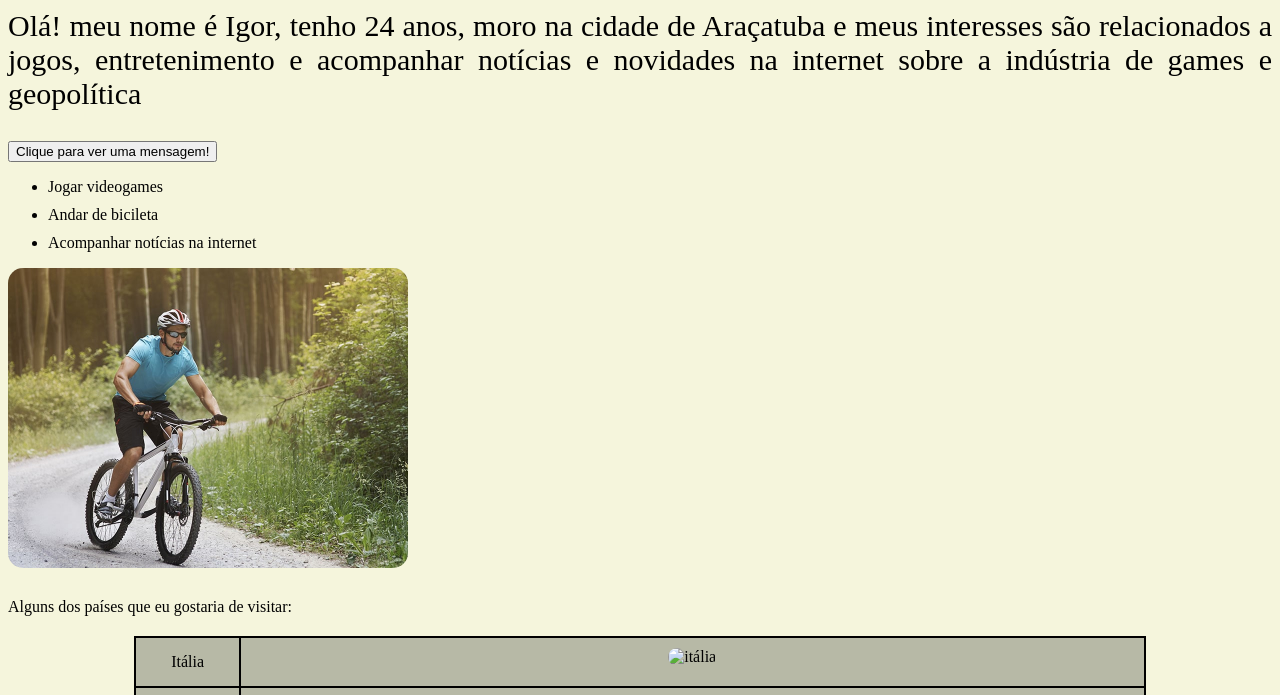
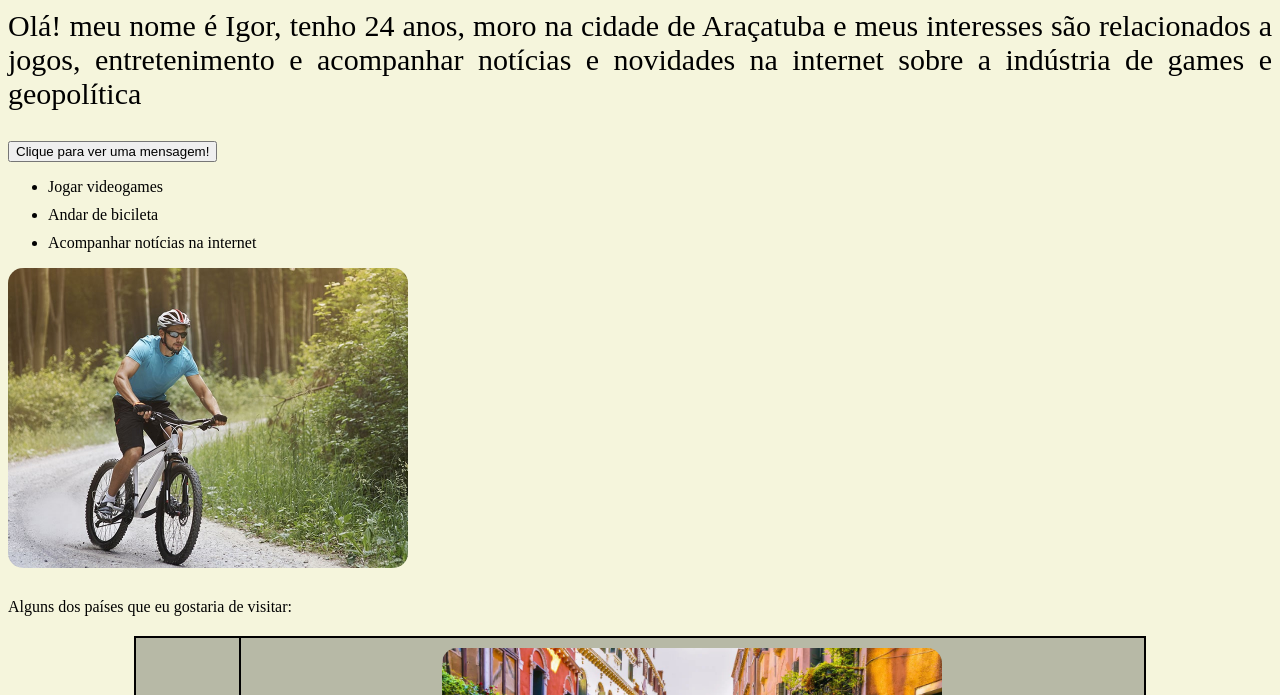
Before and after one commit to IgorFuziyama/fds.uninter, a plain HTML site: page index.html in a window 1280 px wide. Shown: the part 79-774 px from the top of the page. Drawn offline with Linux system fonts and the light colour scheme; files whose address does not match are found by name.

Commit message:
Update index.html

```diff
--- a/index.html
+++ b/index.html
@@ -24,7 +24,7 @@
          <table>
         <tr>
            <td>Itália</td>
-           <td><img src="italia.jpg" alt="itália" width="500" height="300"></td>
+           <td><img src="img/italia.jpg" alt="itália" width="500" height="300"></td>
         </tr>
         <tr>
            <td>Japão</td>
```
